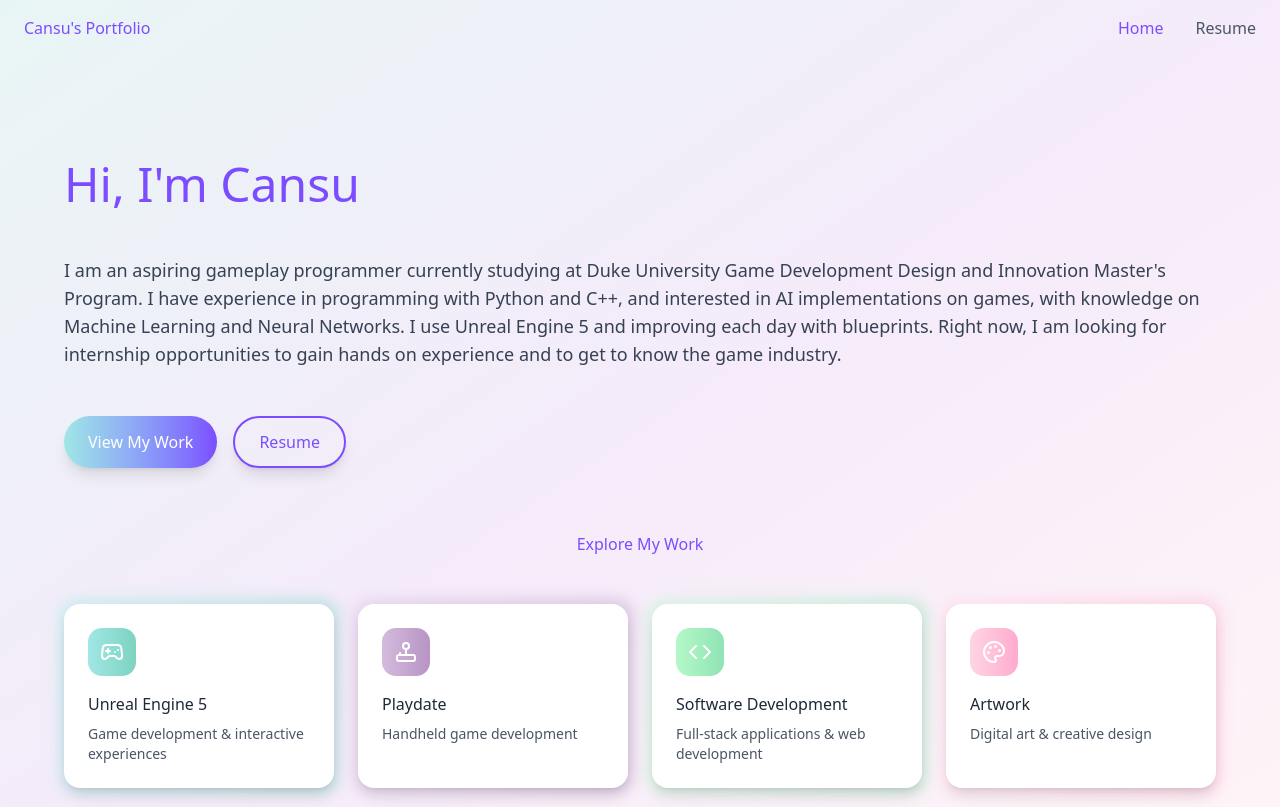
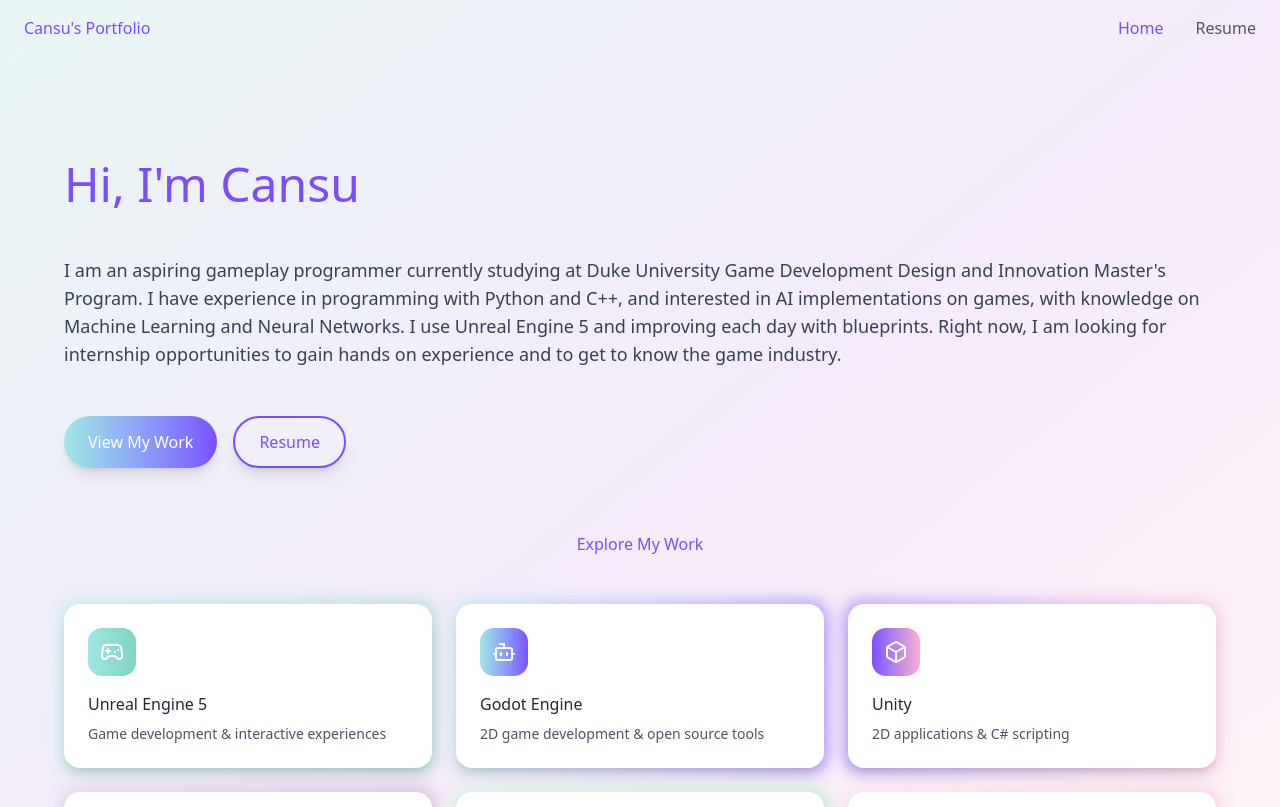
Before and after one commit to Calypso-07/Portfoliowebsitecreation, a React (Vite) app: page / in a window 1280 px wide. Shown: the top 807 px of the page. Built offline with nearby package versions, Linux system fonts and the light colour scheme.

Commit message:
Add Bot and Box icons to AboutSection

```diff
--- a/src/components/AboutSection.tsx
+++ b/src/components/AboutSection.tsx
@@ -6,6 +6,8 @@
   Code,
   Palette,
   Joystick,
+  Bot,
+  Box,
 } from "lucide-react";
 
 interface AboutSectionProps {
@@ -22,6 +24,20 @@
       icon: Gamepad2,
       gradient: "from-[#A0E7E5] to-[#7DD3C0]",
       description: "Game development & interactive experiences",
+    },
+    {
+      id: "godot",
+      title: "Godot Engine",
+      icon: Bot,
+      gradient: "from-[#A0E7E5] to-[#7C4DFF]",
+      description: "2D game development & open source tools",
+    },
+    {
+      id: "unity",
+      title: "Unity",
+      icon: Box,
+      gradient: "from-[#7C4DFF] to-[#FFABCD]",
+      description: "2D applications & C# scripting",
     },
     {
       id: "playdate",
@@ -153,7 +169,7 @@
             Explore My Work
           </motion.h2>
 
-          <div className="grid grid-cols-1 md:grid-cols-2 lg:grid-cols-4 gap-6">
+          <div className="grid grid-cols-1 md:grid-cols-2 lg:grid-cols-3 gap-6">
             {sections.map((section, index) => {
               const Icon = section.icon;
               return (
```
